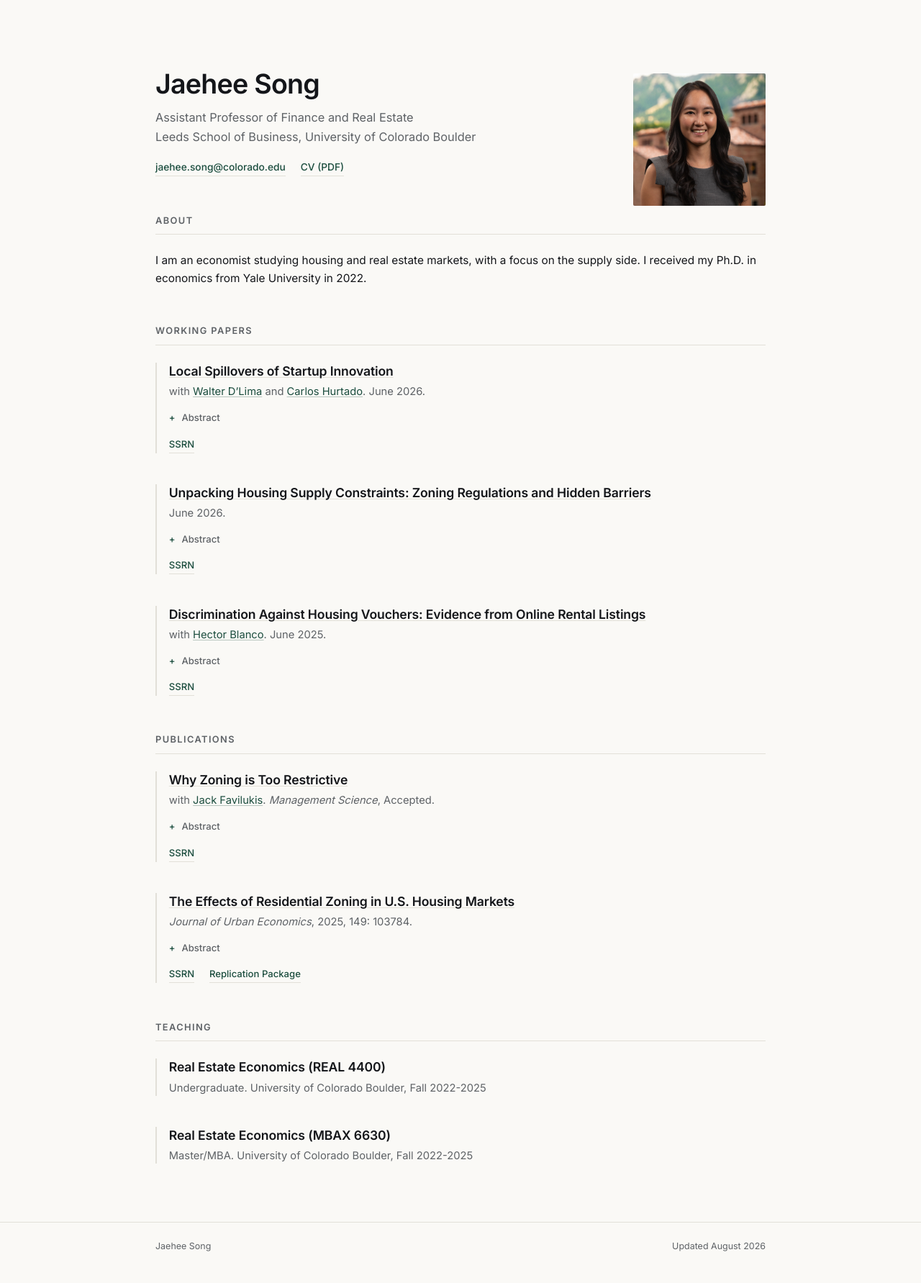
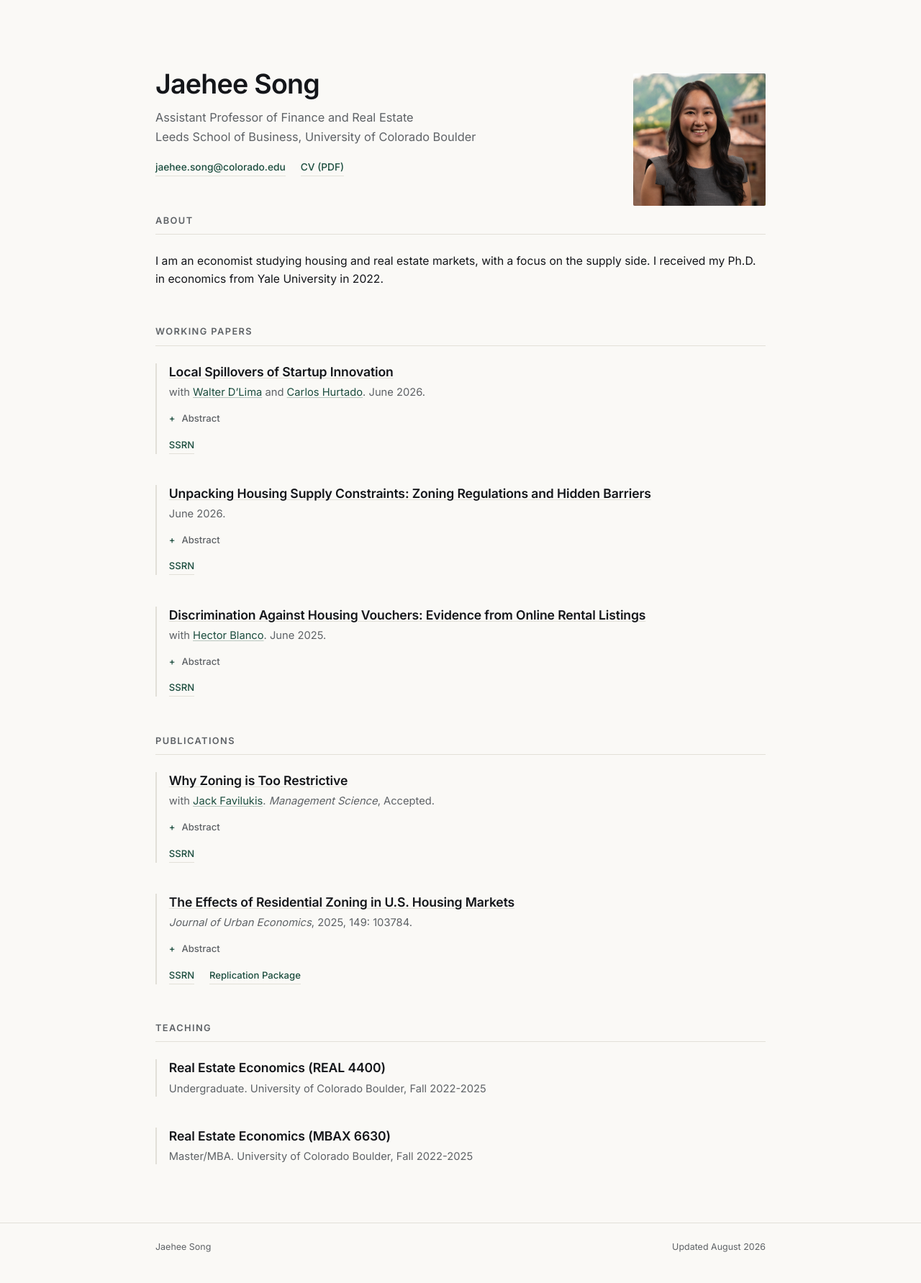
Before and after one commit to jaeheesong/jaeheesong.github.io, a Jekyll site: the page built from index.html, in a window 1280 px wide. Shown: the whole page at 72% size. Built offline with Jekyll 4.4.1, drawn with Linux system fonts in a browser that asks for light colours.

Commit message:
Update style.css

```diff
--- a/assets/css/style.css
+++ b/assets/css/style.css
@@ -258,4 +258,4 @@ em { font-style: italic; }
 }
 
 /* About paragraphs — match the abstract text size */
-main > p { font-size: 0.96rem; line-height: 1.6; }
+main > p { font-size: 0.98rem; line-height: 1.6; }
```
